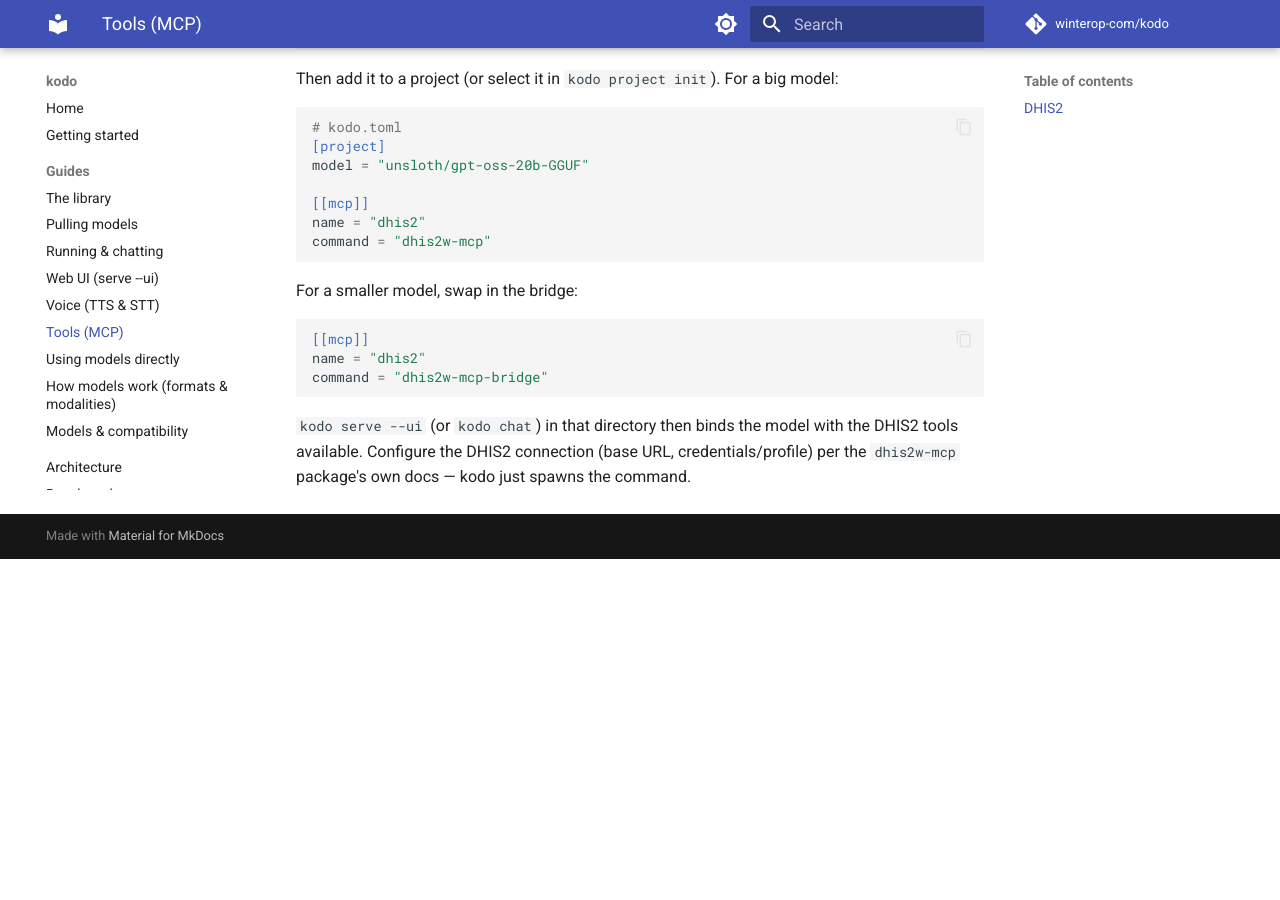
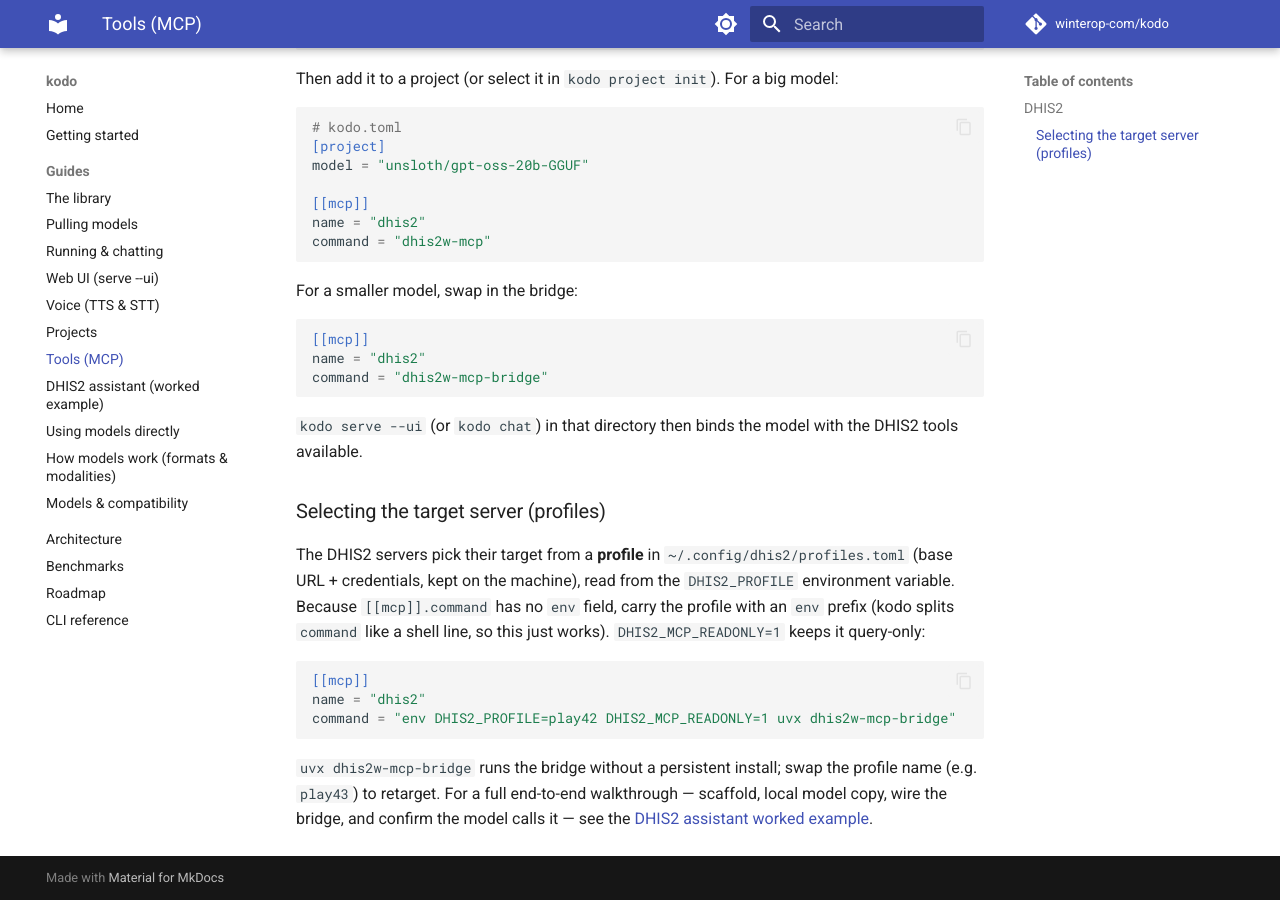
Before and after one commit to winterop-com/stabbur, an MkDocs documentation site: the page built from docs/guides/tools.md, in a window 1280 px wide and 900 px high, scrolled down 1029 px. Built offline with MkDocs 1.6.1 and Material for MkDocs 9.7.7, drawn with Linux system fonts in a browser that asks for light colours; comment, search, counter and statistics services are not loaded; before the commit the page ends 1588 px from its top, so only the background shows below that.

Commit message:
docs: DHIS2 assistant walkthrough + Projects guide; document profiles and --git

````diff
--- a/docs/guides/tools.md
+++ b/docs/guides/tools.md
@@ -59,5 +59,23 @@
 ```
 
 `kodo serve --ui` (or `kodo chat`) in that directory then binds the model with the
-DHIS2 tools available. Configure the DHIS2 connection (base URL, credentials/profile)
-per the `dhis2w-mcp` package's own docs — kodo just spawns the command.
+DHIS2 tools available.
+
+### Selecting the target server (profiles)
+
+The DHIS2 servers pick their target from a **profile** in
+`~/.config/dhis2/profiles.toml` (base URL + credentials, kept on the machine), read
+from the `DHIS2_PROFILE` environment variable. Because `[[mcp]].command` has no `env`
+field, carry the profile with an `env` prefix (kodo splits `command` like a shell
+line, so this just works). `DHIS2_MCP_READONLY=1` keeps it query-only:
+
+```toml
+[[mcp]]
+name = "dhis2"
+command = "env DHIS2_PROFILE=play42 DHIS2_MCP_READONLY=1 uvx dhis2w-mcp-bridge"
+```
+
+`uvx dhis2w-mcp-bridge` runs the bridge without a persistent install; swap the
+profile name (e.g. `play43`) to retarget. For a full end-to-end walkthrough — scaffold,
+local model copy, wire the bridge, and confirm the model calls it — see the
+[DHIS2 assistant worked example](dhis2-project.md).
--- a/mkdocs.yml
+++ b/mkdocs.yml
@@ -41,7 +41,9 @@
       - Running & chatting: guides/running.md
       - Web UI (serve --ui): guides/web-ui.md
       - Voice (TTS & STT): guides/voice.md
+      - Projects: guides/projects.md
       - Tools (MCP): guides/tools.md
+      - "DHIS2 assistant (worked example)": guides/dhis2-project.md
       - Using models directly: guides/direct-usage.md
       - How models work (formats & modalities): guides/how-models-work.md
       - Models & compatibility: guides/models.md
````
Also changed, not shown: docs/cli.md (+5 -0 lines), docs/guides/dhis2-project.md (added, +155 -0 lines), docs/guides/projects.md (added, +90 -0 lines).
